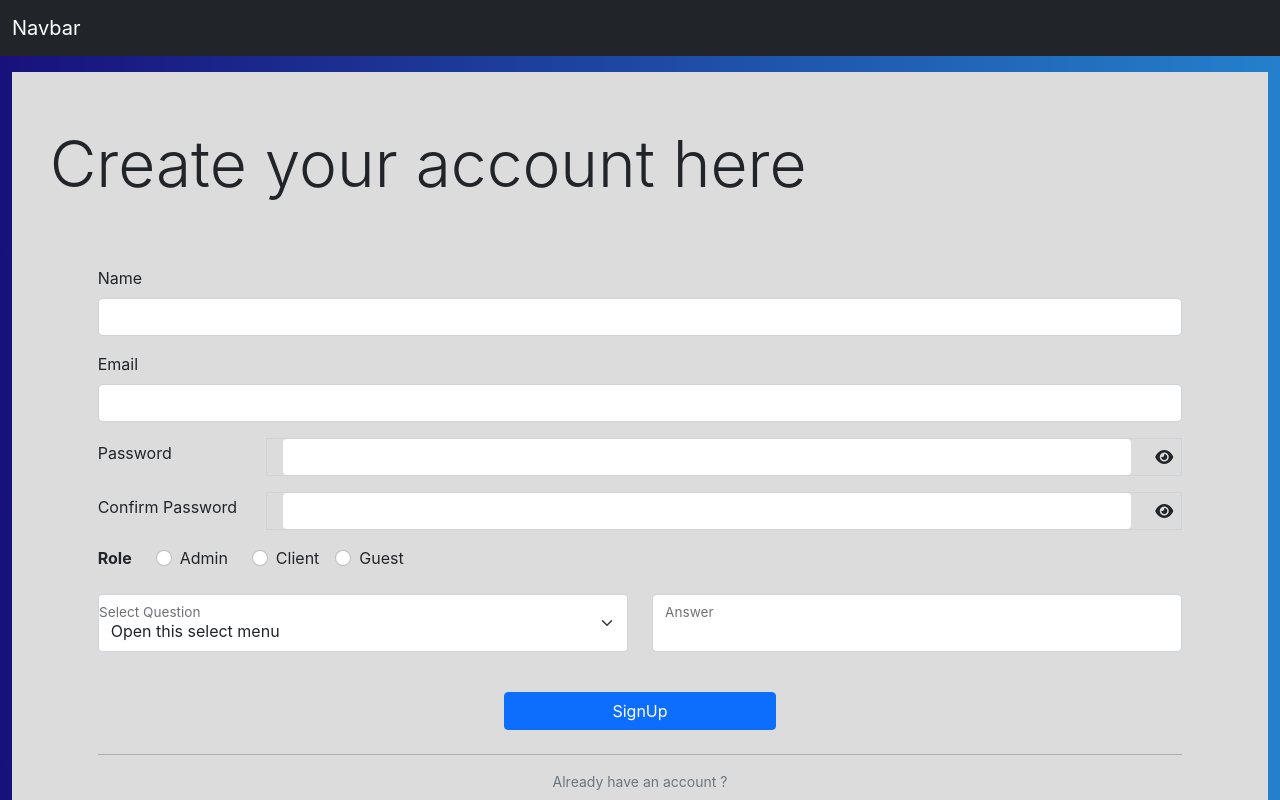
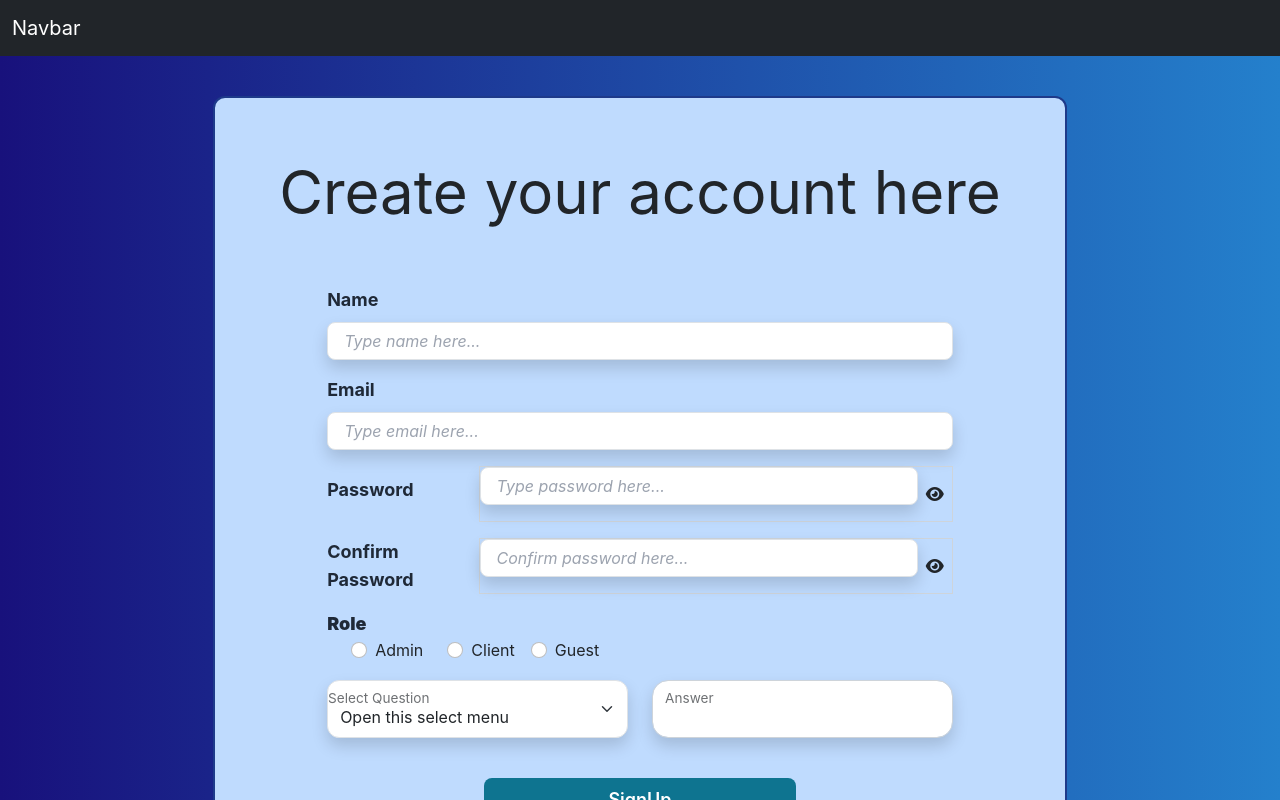
Before and after one commit to mohitm15/authlogin-boilerplate, a React (Create React App) app: page /signup in a window 1280 px wide. Shown: the top 800 px of the page. Built offline with nearby package versions, Linux system fonts and the light colour scheme.

Commit message:
Add styling in SignUpPage.js

```diff
--- a/src/components/ForgotPasswordPage.js
+++ b/src/components/ForgotPasswordPage.js
@@ -63,7 +63,7 @@ const ForgotPasswordPage = (props) => {
                 </label>
                 <input
                   type="email"
-                  className="shadow  border rounded-lg w-full py-2 px-3 text-gray-700 leading-tight focus:outline-none focus:shadow-outline placeholder:italic placeholder:text-gray-400"
+                  className="shadow border rounded-lg w-full py-2 px-3 text-gray-700 leading-tight focus:outline-none focus:shadow-outline placeholder:italic placeholder:text-gray-400"
                   placeholder="Type email here..."
                   id="email"
                   name="email"
--- a/src/components/SignupPage.js
+++ b/src/components/SignupPage.js
@@ -67,21 +67,22 @@ const SignupPage = (props) => {
 
   return (
     <>
-      <div className="container my-3">
+      <div className="container mt-10 flex flex-row item-center w-full justify-center">
         <div
           id="loginbody"
-          style={{ backgroundColor: "gainsboro", padding: "3%" }}
+          className="p-5 border-2 border-blue-900 rounded-xl bg-blue-200"
         >
-          <div className="mt-3">
-            <h2 className="my-3 display-3">Create your account here </h2>
+          <div className="m-3">
+            <h2 className="my-3 text-6xl text-center">Create your account here </h2>
             <form className="login-form p-5" onSubmit={handleSubmit}>
               <div className="mb-3">
-                <label htmlFor="name" className="form-label">
+                <label htmlFor="name" className="block text-gray-800 text-lg font-bold mb-2">
                   Name
                 </label>
                 <input
                   type="text"
-                  className="form-control"
+                  className="shadow border rounded-lg w-full py-2 px-3 text-gray-700 leading-tight focus:outline-none focus:shadow-outline placeholder:italic placeholder:text-gray-400"
+                  placeholder="Type name here..."
                   id="name"
                   name="name"
                   value={credentials.name}
@@ -91,12 +92,13 @@ const SignupPage = (props) => {
               </div>
               {/* --------------- */}
               <div className="mb-3">
-                <label htmlFor="email" className="form-label">
+                <label htmlFor="email" className="block text-gray-800 text-lg font-bold mb-2">
                   Email{" "}
                 </label>
                 <input
                   type="email"
-                  className="form-control"
+                  className="shadow border rounded-lg w-full py-2 px-3 text-gray-700 leading-tight focus:outline-none focus:shadow-outline placeholder:italic placeholder:text-gray-400"
+                  placeholder="Type email here..."
                   id="email"
                   name="email"
                   value={credentials.email}
@@ -112,7 +114,7 @@ const SignupPage = (props) => {
                 >
                   <label
                     htmlFor="password"
-                    className="form-label"
+                    className="block text-gray-800 text-lg font-bold mb-2"
                     style={{ width: "200px" }}
                   >
                     Password
@@ -127,7 +129,8 @@ const SignupPage = (props) => {
                   >
                     <input
                       type={showPassword ? "text" : "password"}
-                      className="form-control mx-3"
+                      className="shadow appearance-none border border-red-500 rounded-lg w-full py-2 px-3 text-gray-700 mb-3 leading-tight focus:border-sky-700 focus:shadow-outline placeholder:italic placeholder:text-gray-400"
+                      placeholder="Type password here..."
                       id="password"
                       name="password"
                       minLength={5}
@@ -156,7 +159,7 @@ const SignupPage = (props) => {
                 >
                   <label
                     htmlFor="confmpassword"
-                    className="form-label"
+                    className="block text-gray-800 text-lg font-bold"
                     style={{ width: "200px" }}
                   >
                     Confirm Password
@@ -171,7 +174,8 @@ const SignupPage = (props) => {
                   >
                     <input
                       type={showConfmPassword ? "text" : "password"}
-                      className="form-control mx-3"
+                      className="shadow appearance-none border border-red-500 rounded-lg w-full py-2 px-3 text-gray-700 mb-3 leading-tight focus:border-sky-700 focus:shadow-outline placeholder:italic placeholder:text-gray-400"
+                      placeholder="Confirm password here..."
                       id="confmpassword"
                       name="confmpassword"
                       value={credentials.confmpassword}
@@ -198,7 +202,7 @@ const SignupPage = (props) => {
               </div>
 
               <div className="mb-3 col-md">
-                <label htmlFor="role" className="form-label">
+                <label htmlFor="role" className="block text-gray-800 text-lg font-bold">
                   <strong>Role</strong>
                 </label>
                 <div className="form-check form-check-inline mx-4">
@@ -244,14 +248,14 @@ const SignupPage = (props) => {
               <div className="mb-3 row">
                 <div className="form-floating col-6">
                   <select
-                    className="form-select"
+                    className="form-select block w-full bg-white border border-gray-400 hover:border-gray-500   rounded-xl shadow "
                     id="forgetQues"
                     name="forgetQues"
                     value={credentials.forgetQues}
                     aria-label="Floating label select example"
                     onChange={(e) => onChange(e, "forgetQues")}
                   >
-                    <option>Open this select menu</option>
+                    <option className="font-italic text-gray-400">Open this select menu</option>
                     <option value="Favourite Sport">Favourite Sport</option>
                     <option value="Favourite Food">Favourite Food</option>
                     <option value="Favourite City To Visit">
@@ -264,7 +268,7 @@ const SignupPage = (props) => {
                   <div className="form-floating mb-3">
                     <input
                       type="text"
-                      className="form-control"
+                      className="form-control rounded-2xl shadow"
                       id="forgetAns"
                       name="forgetAns"
                       value={credentials.forgetAns}
@@ -276,7 +280,7 @@ const SignupPage = (props) => {
               </div>
 
               <div className="d-grid gap-2 my-4 col-6 mx-auto">
-                <button type="submit" className="btn btn-primary col-6 m-auto">
+                <button type="submit" className="bg-cyan-700 hover:bg-cyan-900 text-white px-2 py-2 text-lg font-semibold  hover:border-2 hover:border-white hover:outline hover:outline-cyan-900 rounded-lg">
                   SignUp
                 </button>
               </div>
@@ -288,7 +292,7 @@ const SignupPage = (props) => {
                 <div className="d-grid gap-2 my-3 col-6 mx-auto">
                   <button
                     onClick={goToLogin}
-                    className="btn btn-primary col-6 m-auto"
+                    className="bg-cyan-700 hover:bg-cyan-900 text-white px-2 py-2 text-lg font-semibold  hover:border-2 hover:border-white hover:outline hover:outline-cyan-900 rounded-lg"
                   >
                     Login Here!
                   </button>
```
